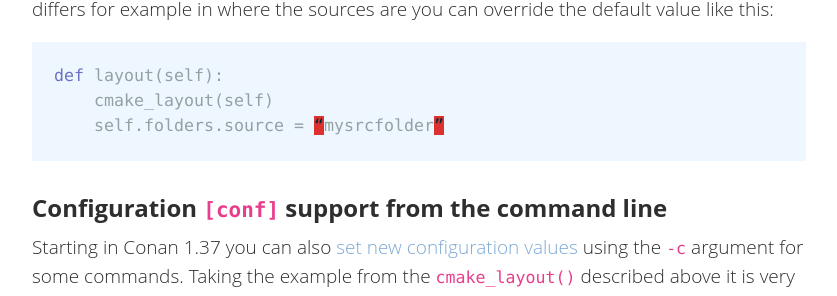
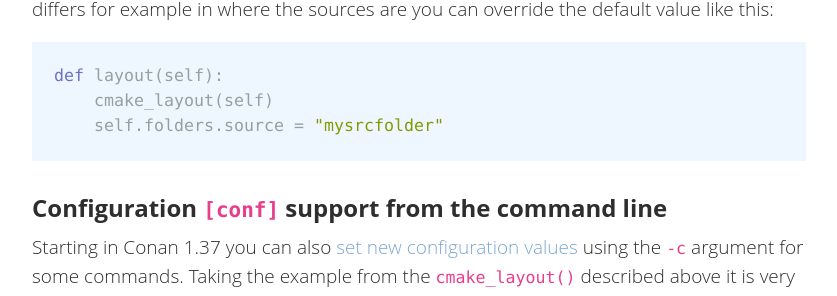
Before and after one commit to conan-io/conan-io.github.io, a Jekyll site: the page built from _posts/2021-07-08-New-conan-release-1-38.markdown, in a window 1280 px wide and 900 px high, scrolled down 3512 px. Shown: the part 144-440 px from the top of the window, without its empty margins (20-857 px from the left). Built offline with Jekyll 4.4.1, drawn with Linux system fonts in a browser that asks for light colours; comment, search, counter and statistics services are not loaded.

````diff
--- a/_posts/2021-07-08-New-conan-release-1-38.markdown
+++ b/_posts/2021-07-08-New-conan-release-1-38.markdown
@@ -135,7 +135,7 @@ differs for example in where the sources are you can override the default value
 ```python
 def layout(self):
     cmake_layout(self)
-    self.folders.source = “mysrcfolder”
+    self.folders.source = "mysrcfolder"
 ```
 
 ## Configuration `[conf]` support from the command line
````
